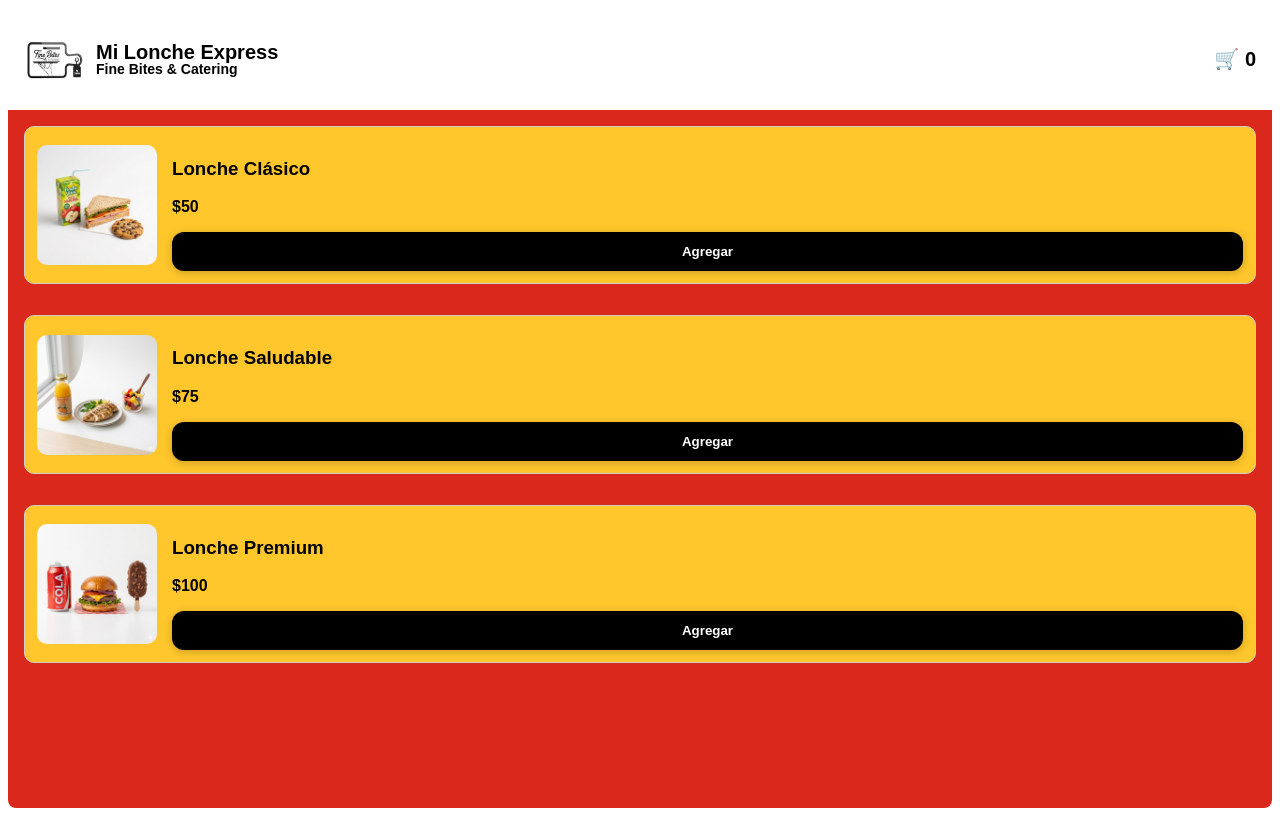
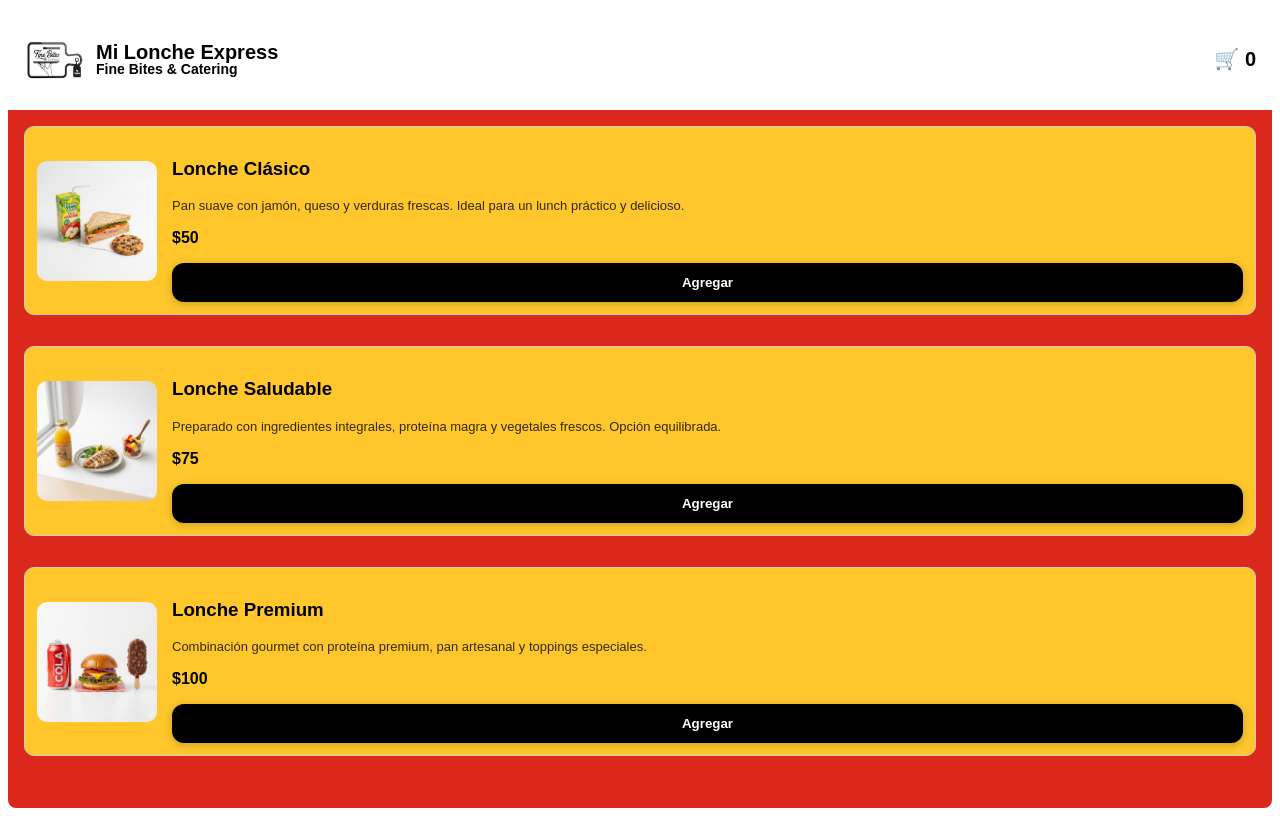
Before and after one commit to grsergioa-ux/mi-lonche-express-app, a Next.js app: page /menu in a window 1280 px wide. Built offline with nearby package versions, Linux system fonts and the light colour scheme.

Commit message:
feat: descripcion productos integrada en toda la app

```diff
--- a/src/app/menu/page.js
+++ b/src/app/menu/page.js
@@ -14,18 +14,21 @@ export default function Menu() {
       id: 1,
       name: "Lonche Clásico",
       price: 50,
+      description: "Pan suave con jamón, queso y verduras frescas. Ideal para un lunch práctico y delicioso.",
       image: "/images/Lonche_Clasico.jpg"
     },
     {
       id: 2,
       name: "Lonche Saludable",
       price: 75,
+      description: "Preparado con ingredientes integrales, proteína magra y vegetales frescos. Opción equilibrada.",
       image: "/images/Lonche_Saludable.jpg"
     },
     {
       id: 3,
       name: "Lonche Premium",
       price: 100,
+      description: "Combinación gourmet con proteína premium, pan artesanal y toppings especiales.",
       image: "/images/Lonche_Premium.jpg"
     }
   ];
@@ -36,14 +39,12 @@ export default function Menu() {
     return cart.filter(item => item.id === id).length;
   };
 
-  // Estilos base para botones
   const baseButtonStyle = {
     transition: "all 0.2s ease",
     cursor: "pointer",
     fontWeight: "bold"
   };
 
-  // Estilo botón "Agregar"
   const getAddButtonStyle = (id) => ({
     ...baseButtonStyle,
     background: "#000000",
@@ -56,7 +57,6 @@ export default function Menu() {
     transform: pressedButtonId === id ? "scale(0.95)" : activeButtonId === id ? "scale(1.05)" : "scale(1)"
   });
 
-  // Estilo botón "Ir al carrito"
   const getCheckoutButtonStyle = (id) => ({
     ...baseButtonStyle,
     background: pressedButtonId === id ? "linear-gradient(135deg, #1a1a1a, #333333)" : activeButtonId === id ? "linear-gradient(135deg, #1a1a1a, #2a2a2a)" : "linear-gradient(135deg, #000000, #1a1a1a)",
@@ -68,7 +68,6 @@ export default function Menu() {
     transform: pressedButtonId === id ? "scale(0.95)" : activeButtonId === id ? "scale(1.05)" : "scale(1)"
   });
 
-  // Estilo botones +/-
   const getIncrementButtonStyle = (id, type) => {
     const isPressed = pressedButtonId === `${id}-${type}`;
     const isActive = activeButtonId === `${id}-${type}`;
@@ -89,7 +88,6 @@ export default function Menu() {
     };
   };
 
-  // Estilo cantidad
   const getQuantityStyle = {
     fontWeight: "bold",
     fontSize: "18px",
@@ -101,7 +99,6 @@ export default function Menu() {
   return (
     <div style={{ fontFamily: "sans-serif", background: "#DA291C", minHeight: "100vh", borderRadius: "8px" }}>
 
-      {/* Header */}
       <div
         style={{
           background: "#FFFFFF",
@@ -154,14 +151,7 @@ export default function Menu() {
         </div>
       </div>
 
-      {/* Lista */}
-      <div
-        style={{
-          padding: "16px",
-          display: "grid",
-          gap: "16px"
-        }}
-      >
+      <div style={{ padding: "16px", display: "grid", gap: "16px" }}>
         {products.map((p) => (
           <div
             key={p.id}
@@ -177,7 +167,6 @@ export default function Menu() {
             }}
           >
 
-            {/* 🖼️ IMAGEN */}
             <img
               src={p.image}
               alt={p.name}
@@ -189,9 +178,14 @@ export default function Menu() {
               }}
             />
 
-            {/* 📦 INFO */}
             <div style={{ flex: 1 }}>
               <h3>{p.name}</h3>
+
+              {/* ✅ DESCRIPCIÓN (NUEVO) */}
+              <p style={{ fontSize: 13, opacity: 0.8 }}>
+                {p.description}
+              </p>
+
               <p style={{ fontWeight: "bold" }}>${p.price}</p>
 
               {getQuantity(p.id) === 0 ? (
```
Also changed, not shown: src/app/cart/page.js (+10 -2 lines).
